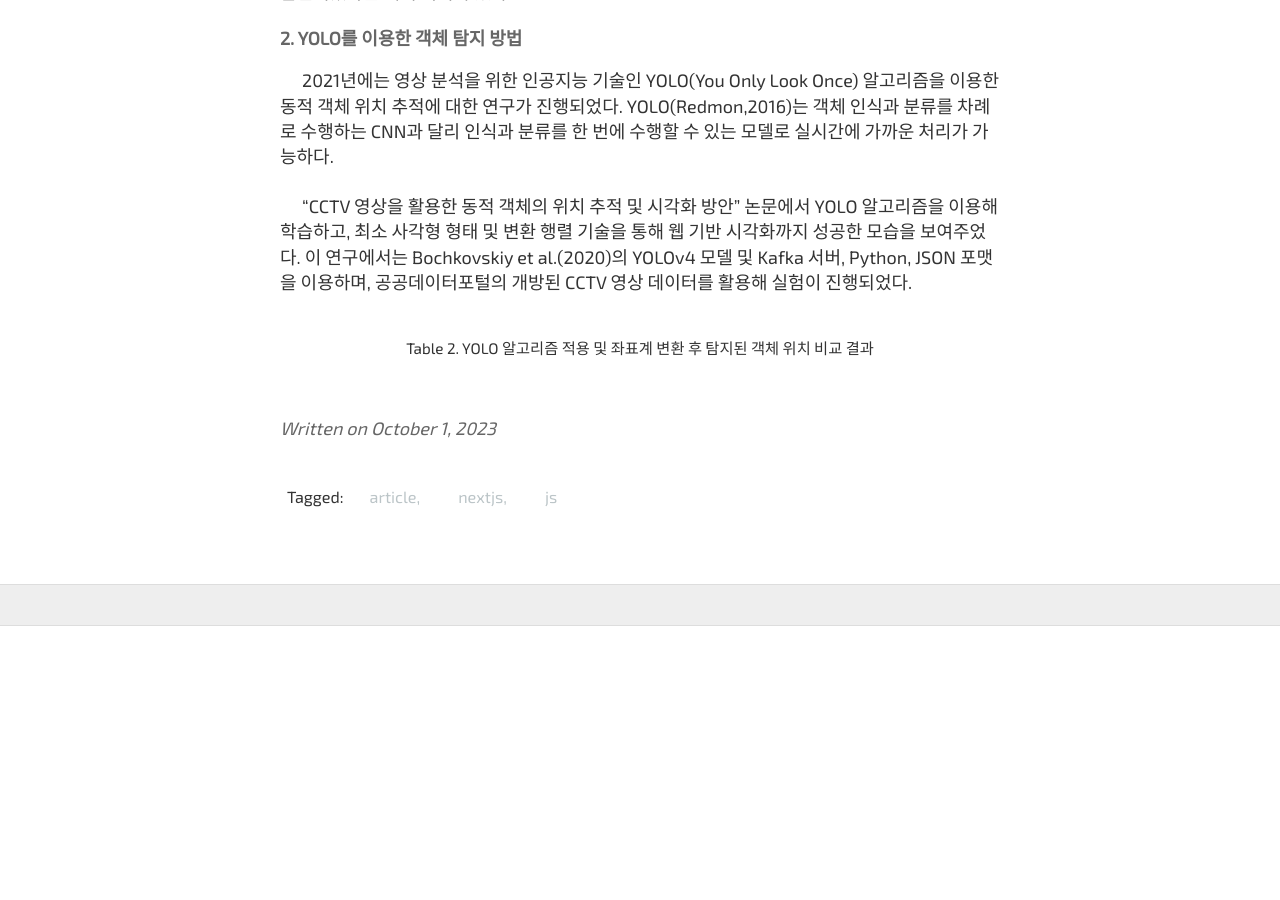
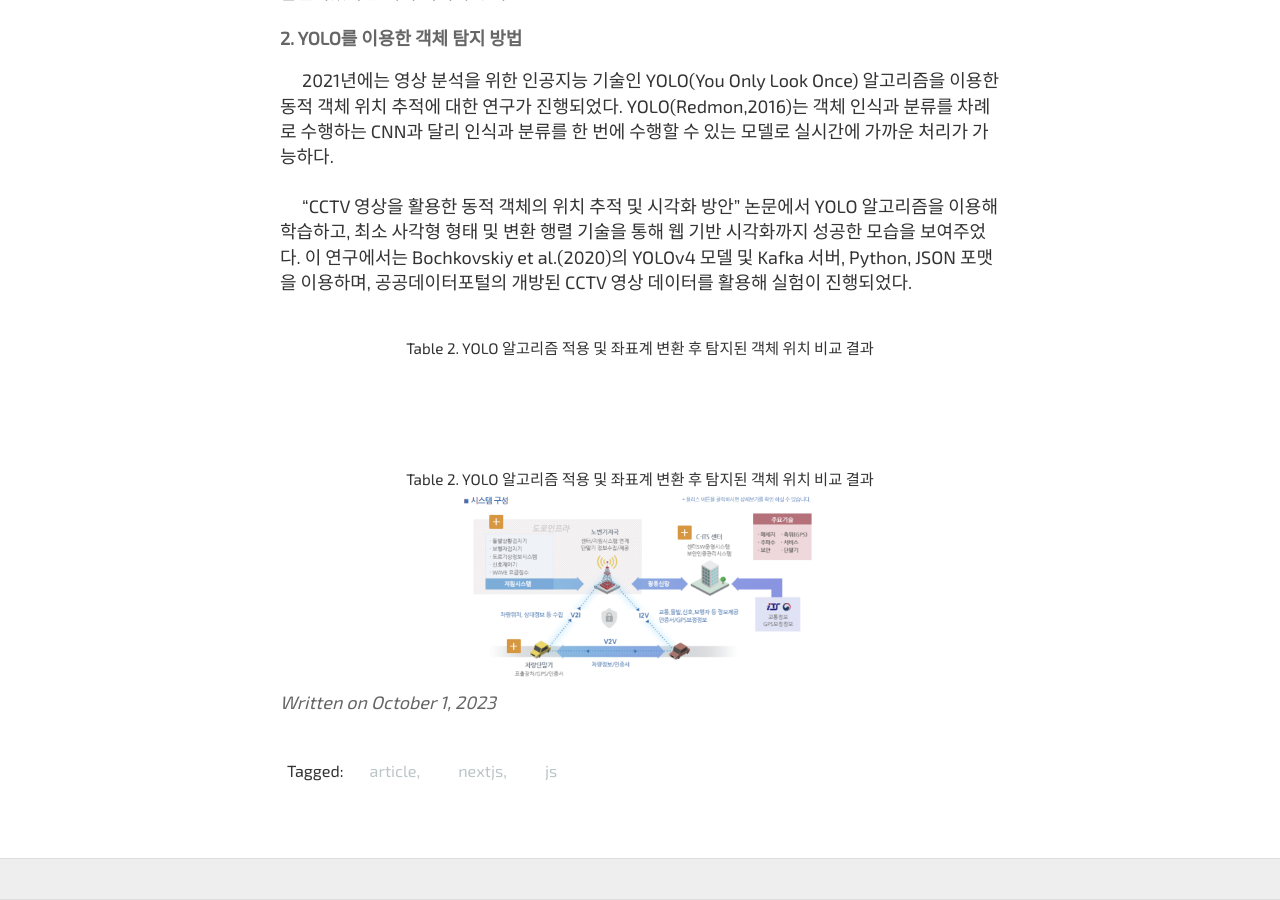
Before and after one commit to fkwmqpfl01/fkwmqpfl01.github.io, a Jekyll site: the page built from _posts/2023-10-01-survey_work.md, in a window 1280 px wide and 900 px high, scrolled down 2316 px. Built offline with Jekyll 4.4.1, drawn with Linux system fonts in a browser that asks for light colours; some web fonts are replaced; before the commit the page ends 2942 px from its top, so only the background shows below that.

Commit message:
수정 내용

```diff
--- a/_posts/2023-10-01-survey_work.md
+++ b/_posts/2023-10-01-survey_work.md
@@ -45,3 +45,5 @@ tags: article, nextjs, js
 &emsp; "CCTV 영상을 활용한 동적 객체의 위치 추적 및 시각화 방안" 논문에서 YOLO 알고리즘을 이용해 학습하고, 최소 사각형 형태 및 변환 행렬 기술을 통해 웹 기반 시각화까지 성공한 모습을 보여주었다. 이 연구에서는 Bochkovskiy et al.(2020)의 YOLOv4 모델 및 Kafka 서버, Python, JSON 포맷을 이용하며, 공공데이터포털의 개방된 CCTV 영상 데이터를 활용해 실험이 진행되었다. <br>
 
 <center><br><span style="font-size: 85%">Table 2. YOLO 알고리즘 적용 및 좌표계 변환 후 탐지된 객체 위치 비교 결과</span></center><br>
+<br>
+<center><br><span style="font-size: 85%">Table 2. YOLO 알고리즘 적용 및 좌표계 변환 후 탐지된 객체 위치 비교 결과</span><img src = "../images/C-ITS.png" width="50%" height="60%"></center>
```
Also changed, not shown: images/YOLOv4_result.png (added).
